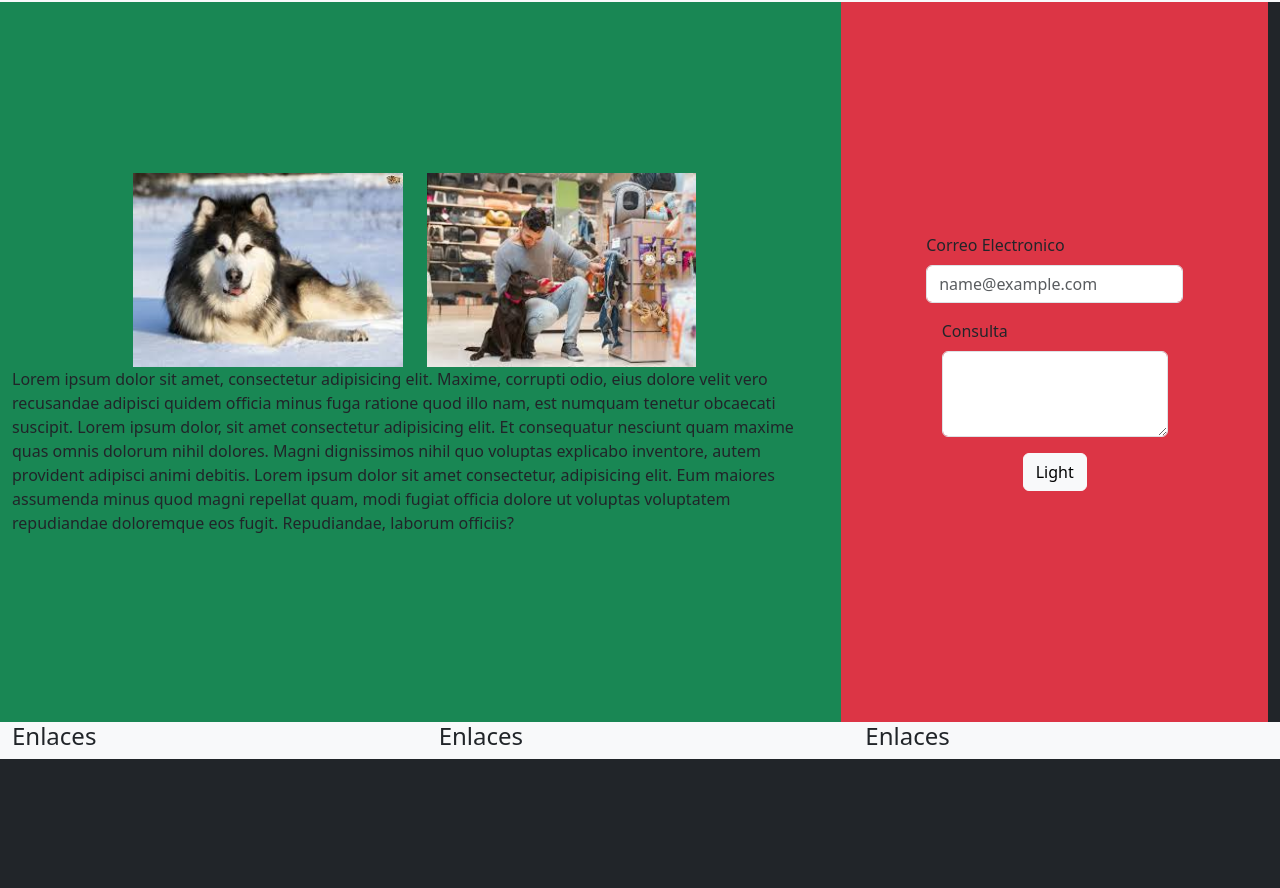
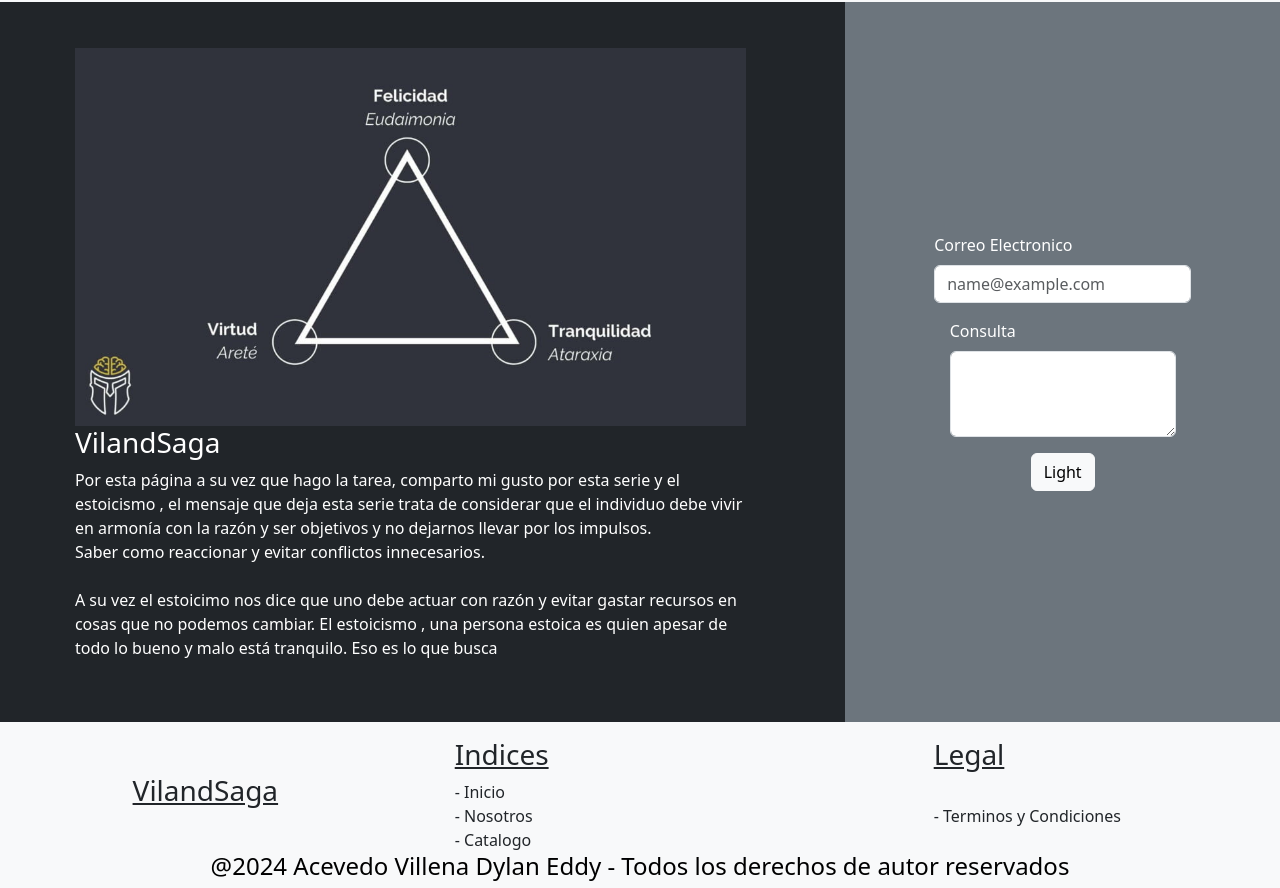
Before and after one commit to eddyacv/LAB04HM, a plain HTML site: page index.html in a window 1280 px wide. Shown: the part 54-942 px from the top of the page. Before the commit the page ends 813 px from the top, so only its background shows below. Drawn offline with nearby package versions, Linux system fonts and the light colour scheme.

Commit message:
version v3 agregué el footer

```diff
--- a/index.html
+++ b/index.html
@@ -10,7 +10,7 @@
   <body class="bg-dark">
     <nav class="navbar navbar-expand-lg bg-body-tertiary">
       <div class="container-fluid">
-        <a class="navbar-brand" href="#">Ginos</a>
+        <a class="navbar-brand" href="#">Viland</a>
         <button class="navbar-toggler" type="button" data-bs-toggle="collapse" data-bs-target="#navbarNav" aria-controls="navbarNav" aria-expanded="false" aria-label="Toggle navigation">
           <span class="navbar-toggler-icon"></span>
         </button>
@@ -33,28 +33,29 @@
 
 <div class="row">
 
-  <div class="container-fluid">
+  <div class="container-fluid no-pad">
 
     <div class="row custom-container">
-      <div class="col-8 bg-success ">
+      <div class="col-8 bg-success bg-dark no-pad ">
         <div class="container d-flex flex-column justify-content-center align-items-center box">
 
           <div class="row">
 
-            <img src="perro1.jpg" class="rounded mx-auto d-block img-fluid col-6 alt="alaskan-malamute">
-
-            <img src="perro2.jpg" class="rounded mx-auto d-block img-fluid col-6" alt="">
+            <img src="triangulo.jpg" alt="">
 
           </div>
 
-          <div class="row">
-            <p> Lorem ipsum dolor sit amet, consectetur adipisicing elit. Maxime, corrupti odio, eius dolore velit vero recusandae adipisci quidem officia minus fuga ratione quod illo nam, est numquam tenetur obcaecati suscipit. Lorem ipsum dolor, sit amet consectetur adipisicing elit. Et consequatur nesciunt quam maxime quas omnis dolorum nihil dolores. Magni dignissimos nihil quo voluptas explicabo inventore, autem provident adipisci animi debitis. Lorem ipsum dolor sit amet consectetur, adipisicing elit. Eum maiores assumenda minus quod magni repellat quam, modi fugiat officia dolore ut voluptas voluptatem repudiandae doloremque eos fugit. Repudiandae, laborum officiis?</p>
+          <div class="row text-white">
+            <h3>VilandSaga</h3>
+            <p>Por esta página a su vez que hago la tarea, comparto mi gusto por esta serie y el estoicismo , el mensaje que deja esta serie trata de considerar que el individuo debe vivir en armonía con la razón y ser objetivos y no dejarnos llevar por los impulsos. <br> Saber como reaccionar y evitar conflictos innecesarios. <br> <br> A su vez el estoicimo nos dice que uno debe actuar con razón y evitar gastar recursos en cosas que no podemos cambiar. El estoicismo , una persona estoica es quien apesar de todo lo bueno y malo está tranquilo. Eso es lo que busca</p>
+
+
           </div>
 
       </div>
       </div>
-    <div class="col-4 bg-danger">
-      <div class="container d-flex flex-column justify-content-center align-items-center box">
+    <div class="col-4 bg-secondary">
+      <div class="container d-flex flex-column justify-content-center align-items-center box text-white">
 
         <div class="mb-3">
           <label for="exampleFormControlInput1" class="form-label">Correo Electronico</label>
@@ -79,18 +80,38 @@
 
 
     <!-- Footer -->
-    <div class="container-fluid">
-      <div class="row">
-        <div class="col-4 bg-light">
-          <h4>Enlaces</h4>
+    <div class="container-fluid bg-light">
+      <div class="row d-flex pt-3">
+
+        <div class="col-4 d-flex justify-content-center">
+          <div class="row d-flex align-items-center">
+            <h3 class="text-decoration-underline">VilandSaga</h3>
+          </div>
         </div>
-        <div class="col-4 bg-light">
-          <h4>Enlaces</h4>
+        <div class="col-4 d-flex justify-content-center">
+          <div class="row">
+            <h3 class="text-decoration-underline">Indices</h3>
+            <a href="#" class="text-decoration-none text-dark">-   Inicio</a>
+            <a href="#" class="text-decoration-none text-dark">-   Nosotros</a>
+            <a href="#" class="text-decoration-none text-dark">-   Catalogo</a>
+
+          </div>
         </div>
-        <div class="col-4 bg-light">
-          <h4>Enlaces</h4>
+        <div class="col-4 d-flex justify-content-center">
+          <div class="row">
+            <h3 class="text-decoration-underline">Legal</h3>
+            <a href="#" class="text-decoration-none text-dark">-   Terminos y Condiciones</a>
+          </div>
         </div>
+
+
       </div>
+      <div class="row pt-10">
+        <h4 class="text-black d-flex justify-content-center">@2024 Acevedo Villena Dylan Eddy - Todos los derechos de autor reservados</h4>
+      </div>
+
     </div>
+
+
   </body>
 </html>
--- a/style.css
+++ b/style.css
@@ -1,10 +1,19 @@
+.no-pad{
+  margin: 0!important;
+  padding: 0!important;
+  box-sizing: border-box;
+
+}
+
 .custom-container {
   height:90vh !important;
-  width: 100vw;
+  width: 100%;
   /* Adjusts the height to 80% of the browser window height */
 }
 
+
+
 .box {
   height: 100%;
-  width: 100%;
+  width: 80%;
 }
```
Also changed, not shown: triangulo.jpg (added), viland1.png (added), 1 other file.
